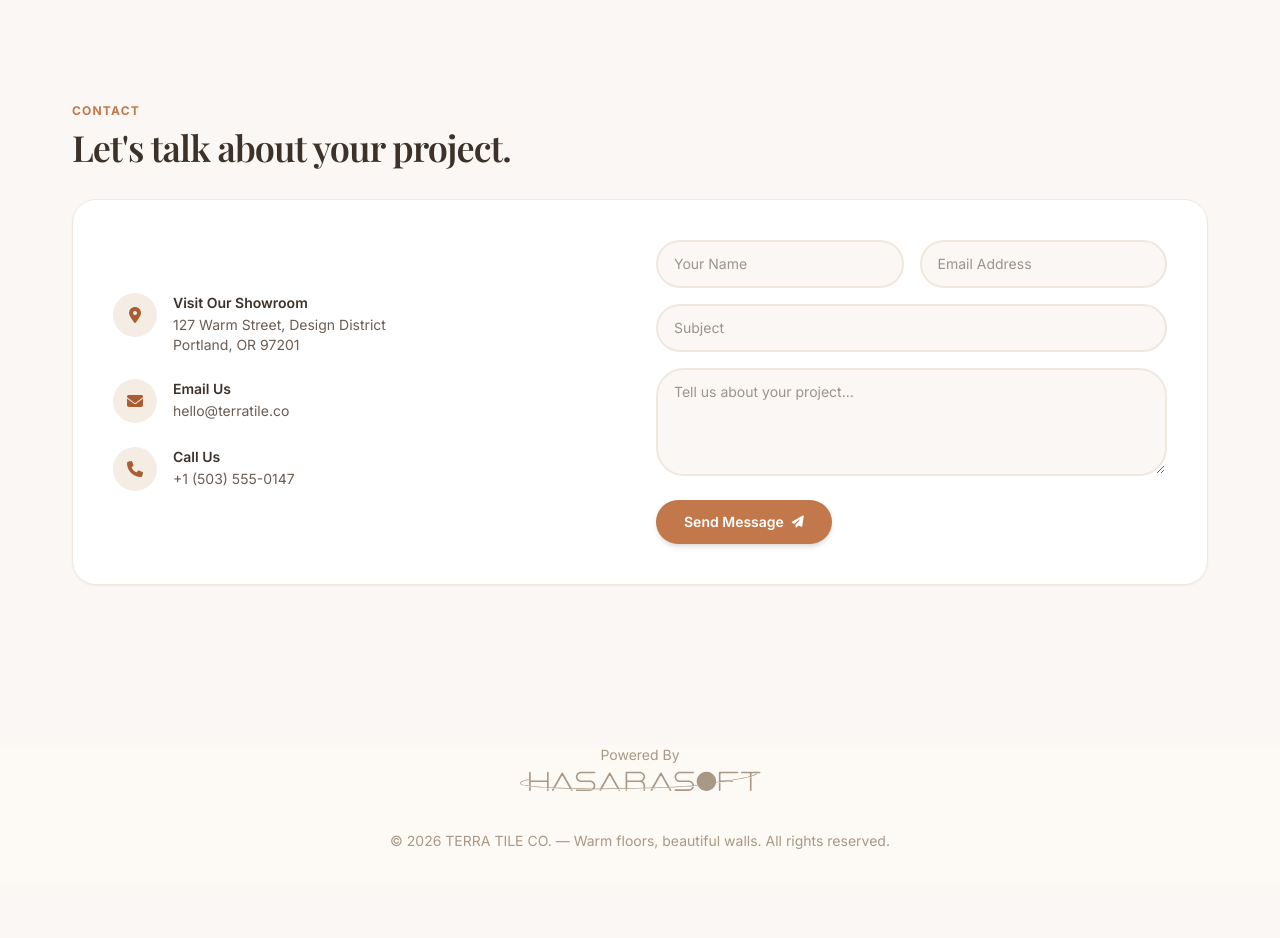
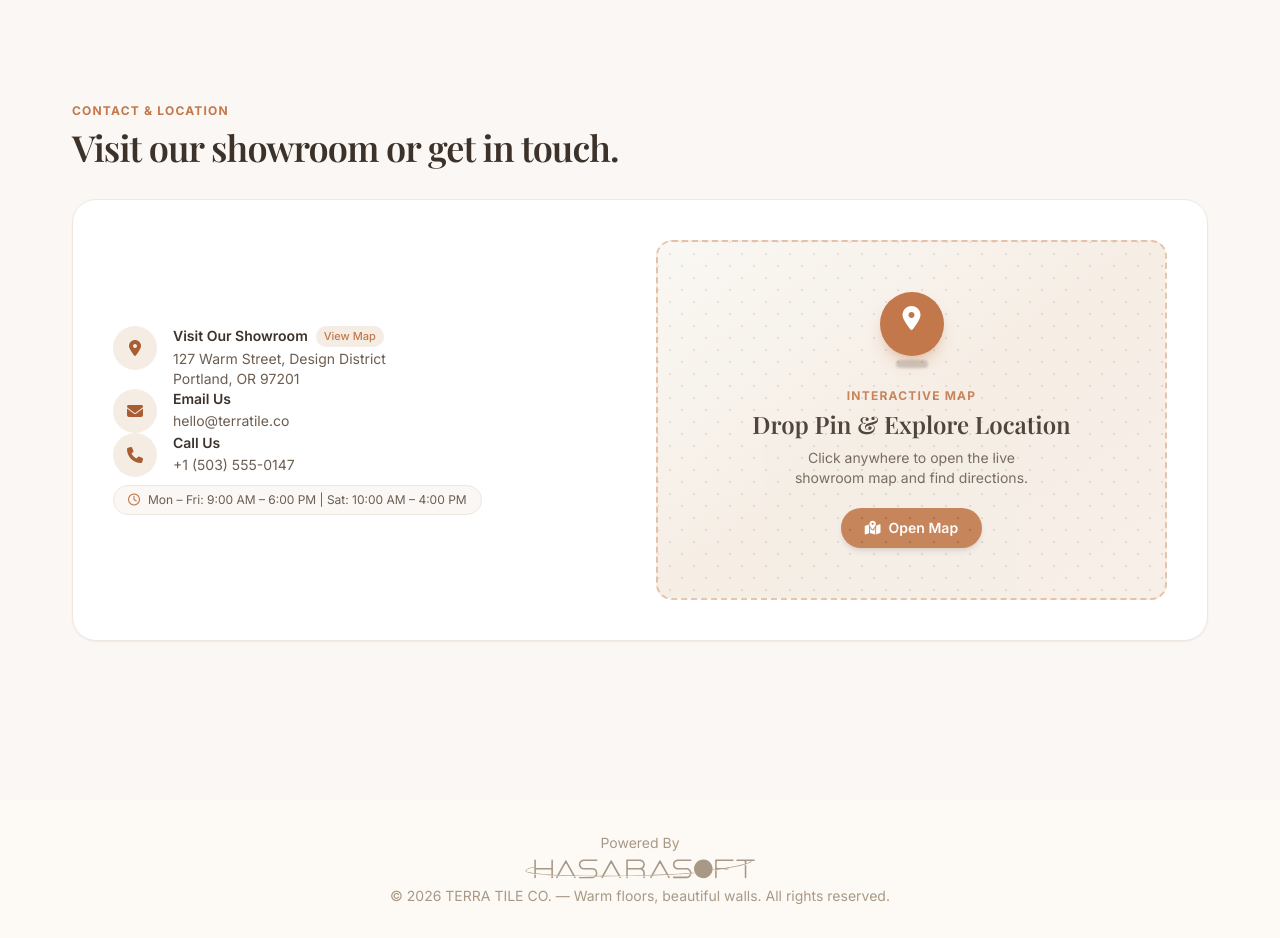
Before and after one commit to IbrahimHeminJ/media-ceramic, a React (Vite) app: page / in a window 1280 px wide. Shown: the part 1920-2858 px from the top of the page. Before the commit the page ends 2803 px from the top, so only its background shows below. Built offline with nearby package versions, Linux system fonts and the light colour scheme; a web font is replaced by a local one.

Commit message:
fixing the footer and replacing the contact form with a location map

```diff
--- a/src/components/Footer.jsx
+++ b/src/components/Footer.jsx
@@ -3,8 +3,8 @@ import FooterHasarasoft from './FooterHasarasoft';
 
 export default function Footer() {
   return (<>
+    <footer className="text-center p-6 sm:p-8 text-[#A89885] text-xs sm:text-sm bg-[#FDFAF6]">
     <FooterHasarasoft />
-    <footer className="text-center p-6 sm:p-8 text-[#A89885] text-xs sm:text-sm bg-[#FDFAF6]">
       <p>&copy; 2026 TERRA TILE CO. — Warm floors, beautiful walls. All rights reserved.</p>
     </footer>
   </>
--- a/src/components/Home.jsx
+++ b/src/components/Home.jsx
@@ -1,15 +1,7 @@
 import React, { useState } from 'react';
 
 export default function Home({ onNavigate }) {
-  const [formSubmitted, setFormSubmitted] = useState(false);
-
-  const handleSubmit = (e) => {
-    e.preventDefault();
-    setFormSubmitted(true);
-    setTimeout(() => {
-      setFormSubmitted(false);
-    }, 4000);
-  };
+  const [showMap, setShowMap] = useState(false);
 
   const scrollToContact = () => {
     const el = document.getElementById('contact-section');
@@ -160,96 +152,169 @@ export default function Home({ onNavigate }) {
         </div>
       </div>
 
-      {/* CONTACT SECTION */}
+      {/* CONTACT & LOCATION SECTION */}
       <div className="max-w-[1200px] mx-auto px-4 sm:px-8 py-12 sm:py-16" id="contact-section">
         <span className="text-xs font-bold uppercase tracking-widest text-[#C2784A] block mb-2">
-          Contact
+          Contact &amp; Location
         </span>
         <h2 className="font-serif text-2xl sm:text-4xl font-semibold text-[#3D3229] tracking-tight mb-8">
-          Let's talk about your project.
+          Visit our showroom or get in touch.
         </h2>
 
-        <div className="grid grid-cols-1 md:grid-cols-2 gap-8 bg-white rounded-3xl p-6 sm:p-10 border border-[#F0E8DF] shadow-xs">
+        <div className="grid grid-cols-1 md:grid-cols-2 gap-8 bg-white rounded-3xl p-6 sm:p-10 border border-[#F0E8DF] shadow-xs items-stretch">
           {/* Contact Details */}
           <div className="flex flex-col justify-center space-y-6">
-            <div className="flex items-start gap-4">
-              <div className="w-11 h-11 bg-[#F5EDE4] rounded-full flex items-center justify-center text-[#A85D32] shrink-0 text-base">
+            <button
+              type="button"
+              onClick={() => setShowMap(true)}
+              className="flex items-start gap-4 text-left p-3 -m-3 rounded-2xl hover:bg-[#FAF7F4] transition-all cursor-pointer group"
+              title="Click to view on map"
+            >
+              <div className="w-11 h-11 bg-[#F5EDE4] group-hover:bg-[#E8D5C4] rounded-full flex items-center justify-center text-[#A85D32] shrink-0 text-base transition-colors">
                 <i className="fa-solid fa-location-dot"></i>
               </div>
               <div>
-                <h4 className="text-sm font-semibold text-[#3D3229]">Visit Our Showroom</h4>
+                <div className="flex items-center gap-2">
+                  <h4 className="text-sm font-semibold text-[#3D3229] group-hover:text-[#A85D32] transition-colors">
+                    Visit Our Showroom
+                  </h4>
+                  <span className="text-[11px] font-medium text-[#C2784A] bg-[#F5EDE4] px-2 py-0.5 rounded-full">
+                    View Map
+                  </span>
+                </div>
                 <p className="text-sm text-[#6B5D51] mt-0.5">
                   127 Warm Street, Design District<br />
                   Portland, OR 97201
                 </p>
               </div>
-            </div>
+            </button>
 
-            <div className="flex items-start gap-4">
+            <div className="flex items-start gap-4 p-3 -m-3">
               <div className="w-11 h-11 bg-[#F5EDE4] rounded-full flex items-center justify-center text-[#A85D32] shrink-0 text-base">
                 <i className="fa-solid fa-envelope"></i>
               </div>
               <div>
                 <h4 className="text-sm font-semibold text-[#3D3229]">Email Us</h4>
-                <p className="text-sm text-[#6B5D51] mt-0.5">hello@terratile.co</p>
+                <a
+                  href="mailto:hello@terratile.co"
+                  className="text-sm text-[#6B5D51] hover:text-[#A85D32] transition-colors mt-0.5 block"
+                >
+                  hello@terratile.co
+                </a>
               </div>
             </div>
 
-            <div className="flex items-start gap-4">
+            <div className="flex items-start gap-4 p-3 -m-3">
               <div className="w-11 h-11 bg-[#F5EDE4] rounded-full flex items-center justify-center text-[#A85D32] shrink-0 text-base">
                 <i className="fa-solid fa-phone"></i>
               </div>
               <div>
                 <h4 className="text-sm font-semibold text-[#3D3229]">Call Us</h4>
-                <p className="text-sm text-[#6B5D51] mt-0.5">+1 (503) 555-0147</p>
+                <a
+                  href="tel:+15035550147"
+                  className="text-sm text-[#6B5D51] hover:text-[#A85D32] transition-colors mt-0.5 block"
+                >
+                  +1 (503) 555-0147
+                </a>
+              </div>
+            </div>
+
+            <div className="pt-2">
+              <div className="inline-flex items-center gap-2 px-3.5 py-1.5 bg-[#FAF7F4] border border-[#F0E8DF] rounded-xl text-xs text-[#6B5D51]">
+                <i className="fa-regular fa-clock text-[#C2784A]"></i>
+                <span>Mon – Fri: 9:00 AM – 6:00 PM | Sat: 10:00 AM – 4:00 PM</span>
               </div>
             </div>
           </div>
 
-          {/* Contact Form */}
-          <form onSubmit={handleSubmit} className="space-y-4">
-            {formSubmitted && (
-              <div className="p-3 bg-[#E8D5C4]/50 border border-[#C2784A] text-[#A85D32] text-sm rounded-xl flex items-center gap-2">
-                <i className="fa-solid fa-circle-check"></i>
-                Message sent! We'll get back to you soon.
+          {/* Location Drop Pin & Interactive Map Container */}
+          <div className="min-h-[320px] sm:min-h-[360px] flex flex-col">
+            {!showMap ? (
+              <button
+                type="button"
+                onClick={() => setShowMap(true)}
+                className="w-full h-full min-h-[320px] sm:min-h-[360px] bg-gradient-to-br from-[#FAF7F4] via-[#F5EDE4] to-[#E8D5C4]/40 border-2 border-dashed border-[#D4956A]/50 hover:border-[#C2784A] rounded-2xl p-6 flex flex-col items-center justify-center text-center cursor-pointer transition-all duration-300 hover:shadow-lg hover:scale-[1.01] group relative overflow-hidden"
+              >
+                {/* Background decorative map grid lines */}
+                <div
+                  className="absolute inset-0 opacity-10 pointer-events-none"
+                  style={{
+                    backgroundImage:
+                      'radial-gradient(#3D3229 1px, transparent 1px), radial-gradient(#3D3229 1px, #FAF7F4 1px)',
+                    backgroundSize: '24px 24px',
+                    backgroundPosition: '0 0, 12px 12px',
+                  }}
+                />
+
+                {/* Animated Drop Pin */}
+                <div className="relative mb-5">
+                  <div className="w-16 h-16 bg-[#C2784A] text-white rounded-full flex items-center justify-center text-2xl shadow-lg shadow-[#C2784A]/30 group-hover:-translate-y-1 transition-transform">
+                    <i className="fa-solid fa-location-dot animate-bounce"></i>
+                  </div>
+                  <div className="w-8 h-2 bg-[#3D3229]/20 rounded-full mx-auto mt-1 blur-[1px] group-hover:scale-75 transition-transform"></div>
+                </div>
+
+                <span className="text-xs font-bold uppercase tracking-widest text-[#C2784A] mb-1">
+                  Interactive Map
+                </span>
+                <h3 className="font-serif text-xl sm:text-2xl font-semibold text-[#3D3229] mb-2">
+                  Drop Pin &amp; Explore Location
+                </h3>
+                <p className="text-sm text-[#6B5D51] max-w-[280px] mb-5">
+                  Click anywhere to open the live showroom map and find directions.
+                </p>
+
+                <span className="inline-flex items-center gap-2 px-6 py-2.5 bg-[#C2784A] text-white rounded-full font-semibold text-sm group-hover:bg-[#A85D32] transition-colors shadow-md">
+                  <i className="fa-solid fa-map-location-dot"></i> Open Map
+                </span>
+              </button>
+            ) : (
+              <div className="w-full h-full min-h-[320px] sm:min-h-[360px] flex flex-col rounded-2xl overflow-hidden border border-[#F0E8DF] bg-[#FAF7F4] shadow-inner animate-fade-slide-in">
+                {/* Map Toolbar / Actions */}
+                <div className="flex items-center justify-between px-4 py-2.5 bg-white border-b border-[#F0E8DF] text-xs">
+                  <div className="flex items-center gap-2 text-[#3D3229] font-medium">
+                    <i className="fa-solid fa-location-dot text-[#C2784A]"></i>
+                    <span className="truncate max-w-[180px] sm:max-w-none">
+                      Portland Showroom, OR 97201
+                    </span>
+                  </div>
+                  <div className="flex items-center gap-2">
+                    <a
+                      href="https://maps.google.com/?q=127+Warm+Street+Portland+OR+97201"
+                      target="_blank"
+                      rel="noopener noreferrer"
+                      className="inline-flex items-center gap-1.5 px-3 py-1 bg-[#FAF7F4] hover:bg-[#E8D5C4] text-[#A85D32] font-semibold rounded-lg border border-[#F0E8DF] transition-colors"
+                      title="Open full map in new tab"
+                    >
+                      <i className="fa-solid fa-arrow-up-right-from-square text-[10px]"></i>
+                      <span>Directions</span>
+                    </a>
+                    <button
+                      type="button"
+                      onClick={() => setShowMap(false)}
+                      className="inline-flex items-center gap-1 px-2.5 py-1 text-[#6B5D51] hover:text-[#3D3229] hover:bg-[#FAF7F4] rounded-lg transition-colors cursor-pointer"
+                      title="Close map"
+                    >
+                      <i className="fa-solid fa-xmark"></i>
+                      <span>Close</span>
+                    </button>
+                  </div>
+                </div>
+
+                {/* Map iframe */}
+                <div className="relative flex-1 w-full min-h-[280px]">
+                  <iframe
+                    title="TERRA TILE CO. Showroom Location"
+                    src="https://maps.google.com/maps?q=127+Warm+Street+Portland+OR+97201&t=&z=14&ie=UTF8&iwloc=&output=embed"
+                    className="w-full h-full border-0 absolute inset-0"
+                    loading="lazy"
+                    allowFullScreen
+                    referrerPolicy="no-referrer-when-downgrade"
+                  ></iframe>
+                </div>
               </div>
             )}
-            <div className="grid grid-cols-1 sm:grid-cols-2 gap-4">
-              <input
-                type="text"
-                placeholder="Your Name"
-                required
-                className="w-full px-4 py-3 border-2 border-[#F0E8DF] rounded-xl text-sm bg-[#FAF7F4] focus:outline-none focus:border-[#D4956A] focus:bg-[#FDFAF6] transition-all text-[#3D3229]"
-              />
-              <input
-                type="email"
-                placeholder="Email Address"
-                required
-                className="w-full px-4 py-3 border-2 border-[#F0E8DF] rounded-xl text-sm bg-[#FAF7F4] focus:outline-none focus:border-[#D4956A] focus:bg-[#FDFAF6] transition-all text-[#3D3229]"
-              />
-            </div>
-            <div>
-              <input
-                type="text"
-                placeholder="Subject"
-                className="w-full px-4 py-3 border-2 border-[#F0E8DF] rounded-xl text-sm bg-[#FAF7F4] focus:outline-none focus:border-[#D4956A] focus:bg-[#FDFAF6] transition-all text-[#3D3229]"
-              />
-            </div>
-            <div>
-              <textarea
-                placeholder="Tell us about your project..."
-                required
-                rows={4}
-                className="w-full px-4 py-3 border-2 border-[#F0E8DF] rounded-xl text-sm bg-[#FAF7F4] focus:outline-none focus:border-[#D4956A] focus:bg-[#FDFAF6] transition-all text-[#3D3229] resize-y"
-              ></textarea>
-            </div>
-            <button
-              type="submit"
-              className="inline-flex items-center gap-2 px-7 py-3 bg-[#C2784A] text-white rounded-full font-semibold text-sm hover:bg-[#A85D32] transition-all shadow-md cursor-pointer"
-            >
-              Send Message <i className="fa-solid fa-paper-plane text-xs"></i>
-            </button>
-          </form>
+          </div>
         </div>
       </div>
     </section>
```
